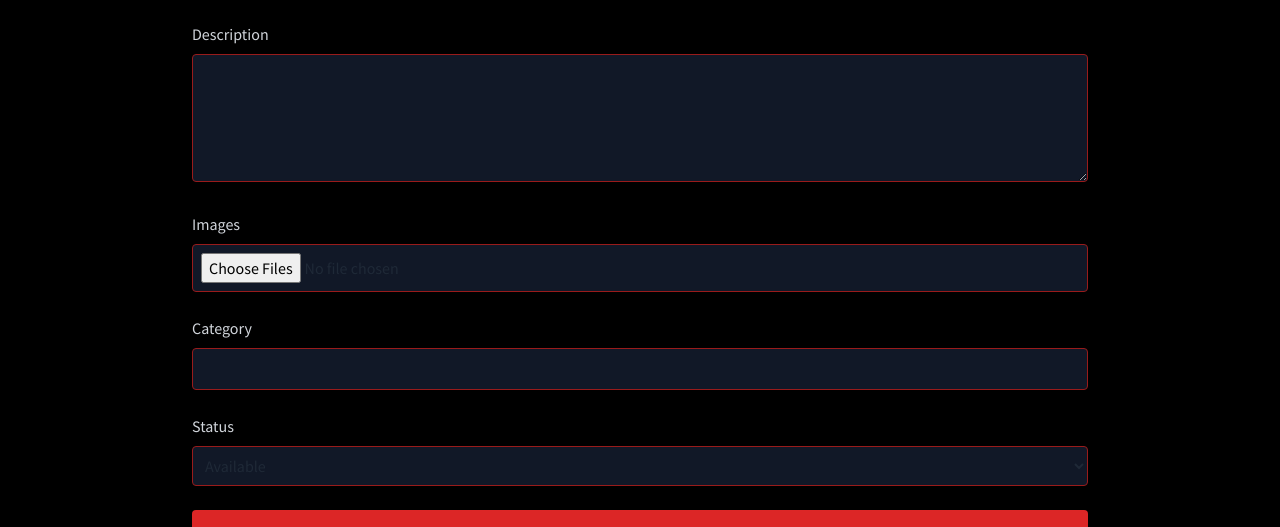
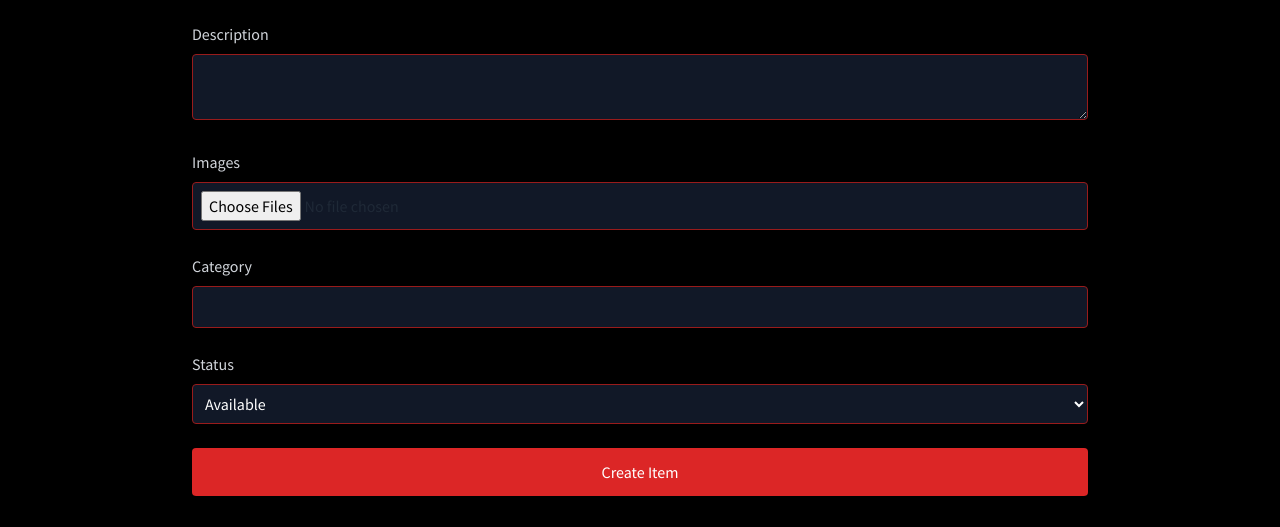
Before and after one commit to jacksonwyt/lovechinagirl-frontend, a Next.js app: page /admin/shop/create in a window 1280 px wide. Shown: the part 268-795 px from the top of the page. Built offline with nearby package versions, Linux system fonts and the light colour scheme; no server answers.

Commit message:
color text

```diff
--- a/src/components/admin/ProjectForm.tsx
+++ b/src/components/admin/ProjectForm.tsx
@@ -41,7 +41,7 @@ export default function ProjectForm({ project, onSubmit }: ProjectFormProps) {
         <input
           name="title"
           defaultValue={project?.title}
-          className="w-full p-2 bg-gray-900 border border-red-800 rounded"
+          className="w-full p-2 bg-gray-900 border border-red-800 rounded text-white"
           required
         />
       </div>
@@ -51,8 +51,7 @@ export default function ProjectForm({ project, onSubmit }: ProjectFormProps) {
         <textarea
           name="description"
           defaultValue={project?.description}
-          className="w-full p-2 bg-gray-900 border border-red-800 rounded h-32"
-          required
+          className="w-full p-2 bg-gray-900 border border-red-800 rounded h-32 text-white"
         />
       </div>
 
--- a/src/components/admin/ShopItemForm.tsx
+++ b/src/components/admin/ShopItemForm.tsx
@@ -67,7 +67,7 @@ export default function ShopItemForm({ item, onSubmit }: ShopItemFormProps) {
         <input
           name="name"
           defaultValue={item?.name}
-          className={`w-full p-2 bg-gray-900 border rounded ${getErrorClass('name')}`}
+          className={`w-full p-2 bg-gray-900 border rounded text-white ${getErrorClass('fieldName')}`}
         />
         {errors.name && (
           <p className="text-red-500 text-sm mt-1">{errors.name}</p>
@@ -79,7 +79,7 @@ export default function ShopItemForm({ item, onSubmit }: ShopItemFormProps) {
         <textarea
           name="description"
           defaultValue={item?.description}
-          className={`w-full p-2 bg-gray-900 border rounded h-32 ${getErrorClass('description')}`}
+          className={`w-full p-2 bg-gray-900 border rounded text-white ${getErrorClass('fieldName')}`}
         />
         {errors.description && (
           <p className="text-red-500 text-sm mt-1">{errors.description}</p>
@@ -117,7 +117,7 @@ export default function ShopItemForm({ item, onSubmit }: ShopItemFormProps) {
         <select
           name="status"
           defaultValue={item?.status || 'available'}
-          className={`w-full p-2 bg-gray-900 border rounded ${getErrorClass('status')}`}
+          className={`w-full p-2 bg-gray-900 border rounded text-white ${getErrorClass('fieldName')}`}
         >
           <option value="available">Available</option>
           <option value="reserved">Reserved</option>
```
